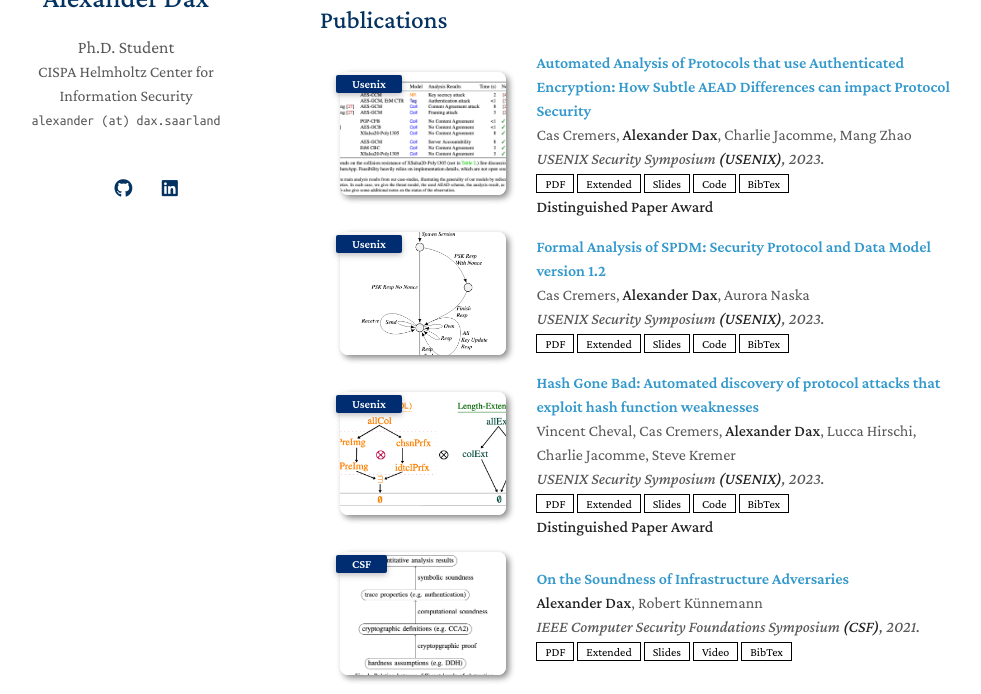
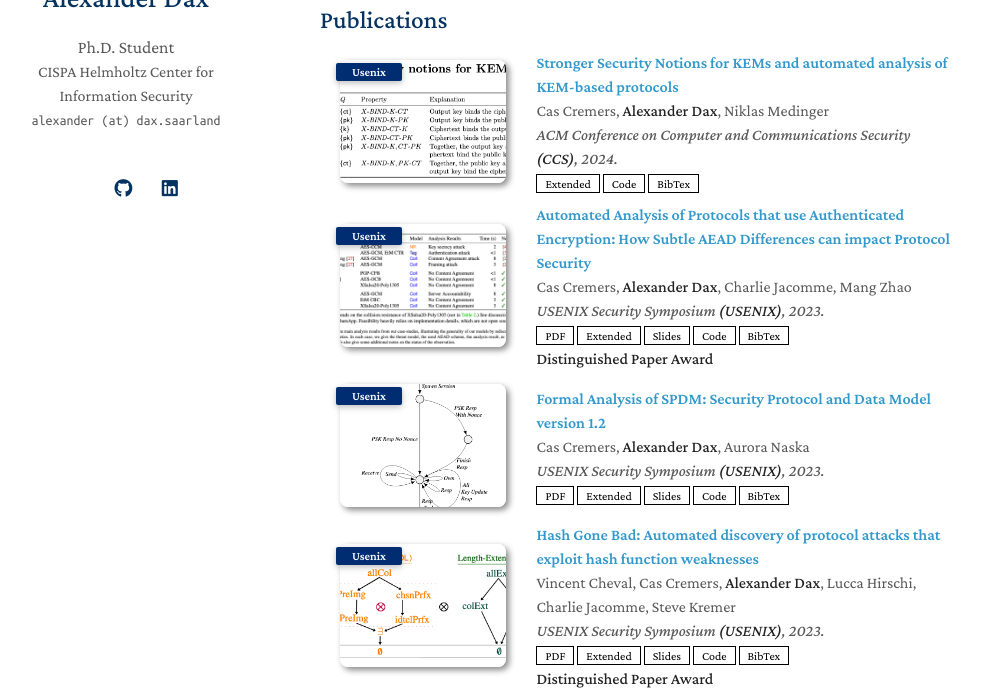
Before and after one commit to Alexander-Dax/alexander-dax.github.io, a Jekyll site: the page built from index.md, in a window 1280 px wide and 900 px high, scrolled down 311 px, cut to the strip 206-900 px from the top of the window. Shown: the whole strip, without its empty margins (150-1131 px from the left). Built offline with Jekyll 4.4.1, drawn with Linux system fonts in a browser that asks for light colours; nearby versions of some CDN libraries; a style sheet for code colours, icons or effects is not loaded; our own code applies the rules of GitHub Pages for plain Markdown files.

Commit message:
Add KEM paper

```diff
--- /dev/null
+++ b/_includes/publication5.md
@@ -0,0 +1,22 @@
+<li>
+<div class="pub-row">
+
+  <a href="pub5.html">
+  <div class="col-sm-3 abbr" style="position: relative;padding-right: 15px;padding-left: 15px;">
+    <img src="assets/Kem/KEM-img.png" class="teaser img-fluid z-depth-1">
+    <abbr class="badge">Usenix</abbr>
+  </div>
+  </a>
+
+  <div class="col-sm-9" style="position: relative;padding-right: 15px;padding-left: 20px;">
+    <div class="title"><a href="pub5.html">Stronger Security Notions for KEMs and automated analysis of KEM-based protocols</a></div>
+    <div class="author">Cas Cremers, <strong>Alexander Dax</strong>, Niklas Medinger</div>
+    <div class="periodical"><em>ACM Conference on Computer and Communications Security <strong>(CCS)</strong>, 2024.</em> </div>
+    <div class="links">
+      <a href="/assets/Kem/KEM-eprint.pdf" class="btn btn-sm z-depth-0" role="button" target="_blank" style="font-size:12px;">Extended</a>
+      <a href="https://github.com/SymbolicKEMs/CaseStudiesKEM" class="btn btn-sm z-depth-0" role="button" target="_blank" style="font-size:12px;">Code</a>
+      <a href="https://dblp.org/rec/journals/iacr/CremersDM23.html?view=bibtex" class="btn btn-sm z-depth-0" role="button" target="_blank" style="font-size:12px;">BibTex</a>
+    </div>
+  </div>
+</div>
+</li>
--- a/index.md
+++ b/index.md
@@ -24,6 +24,7 @@ There I also finished my Bachelor (BSc) in *Cybersecurity* under [Prof. Michael
 <div class="publications">
 <ol class="bibliography">
 
+{% include_relative _includes/publication5.md %}
 {% include_relative _includes/publication4.md %}
 {% include_relative _includes/publication3.md %}
 {% include_relative _includes/publication2.md %}
```
Also changed, not shown: _includes/niklas.md (added, +7 -0 lines), pub5.md (added, +24 -0 lines), assets/Kem/KEM-img.png (added), assets/img/niklas.jpg (added), 1 other file.
